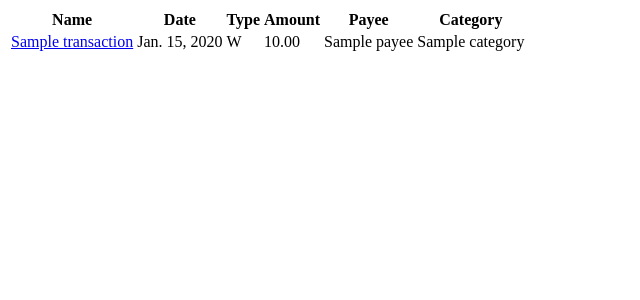
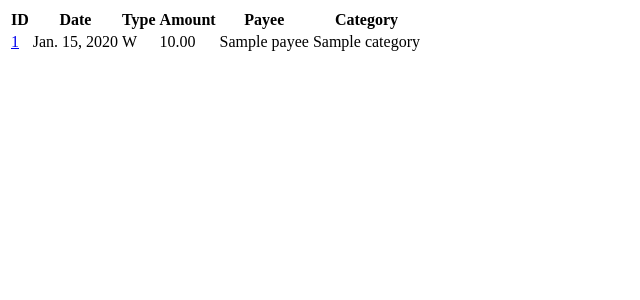
Before and after one commit to ltowarek/budget-supervisor, a Django app: page /transactions/ in a window 1280 px wide. Shown: the top 300 px of the page, without its empty margins (0-640 px from the left). Run offline with Django 3.2, Linux system fonts and the light colour scheme; tables that the repository leaves empty hold one stand-in row (values such as "Sample post").

Commit message:
Remove name field from transaction

```diff
--- a/budgetsupervisor/transactions/models.py
+++ b/budgetsupervisor/transactions/models.py
@@ -25,7 +25,6 @@ class Transaction(models.Model):
         DEPOSIT = 'D', _('Deposit')
         TRANSFER = 'T', _('Transfer')
 
-    name = models.CharField(max_length=200)
     date = models.DateField('transaction date')
     transaction_type = models.CharField(max_length=1, choices=TransactionType.choices, default=TransactionType.WITHDRAWAL)
     amount = models.DecimalField(max_digits=8, decimal_places=2)
@@ -33,4 +32,4 @@ class Transaction(models.Model):
     category = models.ForeignKey(Category, on_delete=models.CASCADE)
 
     def __str__(self):
-        return self.name
+        return str(self.id)
--- a/budgetsupervisor/transactions/templates/transactions/transaction_list.html
+++ b/budgetsupervisor/transactions/templates/transactions/transaction_list.html
@@ -1,6 +1,6 @@
 <table>
     <tr>
-        <th>Name</th>
+        <th>ID</th>
         <th>Date</th>
         <th>Type</th>
         <th>Amount</th>
@@ -9,7 +9,7 @@
     </tr>
     {% for transaction in transaction_list %}
     <tr>
-        <td><a href="{% url 'transactions:transaction_update' transaction.id %}">{{ transaction.name }}</a></td>
+        <td><a href="{% url 'transactions:transaction_update' transaction.id %}">{{ transaction.id }}</a></td>
         <td>{{ transaction.date }}</td>
         <td>{{ transaction.transaction_type }}</td>
         <td>{{ transaction.amount }}</td>
```
Also changed, not shown: budgetsupervisor/transactions/migrations/0002_remove_transaction_name.py (added).
